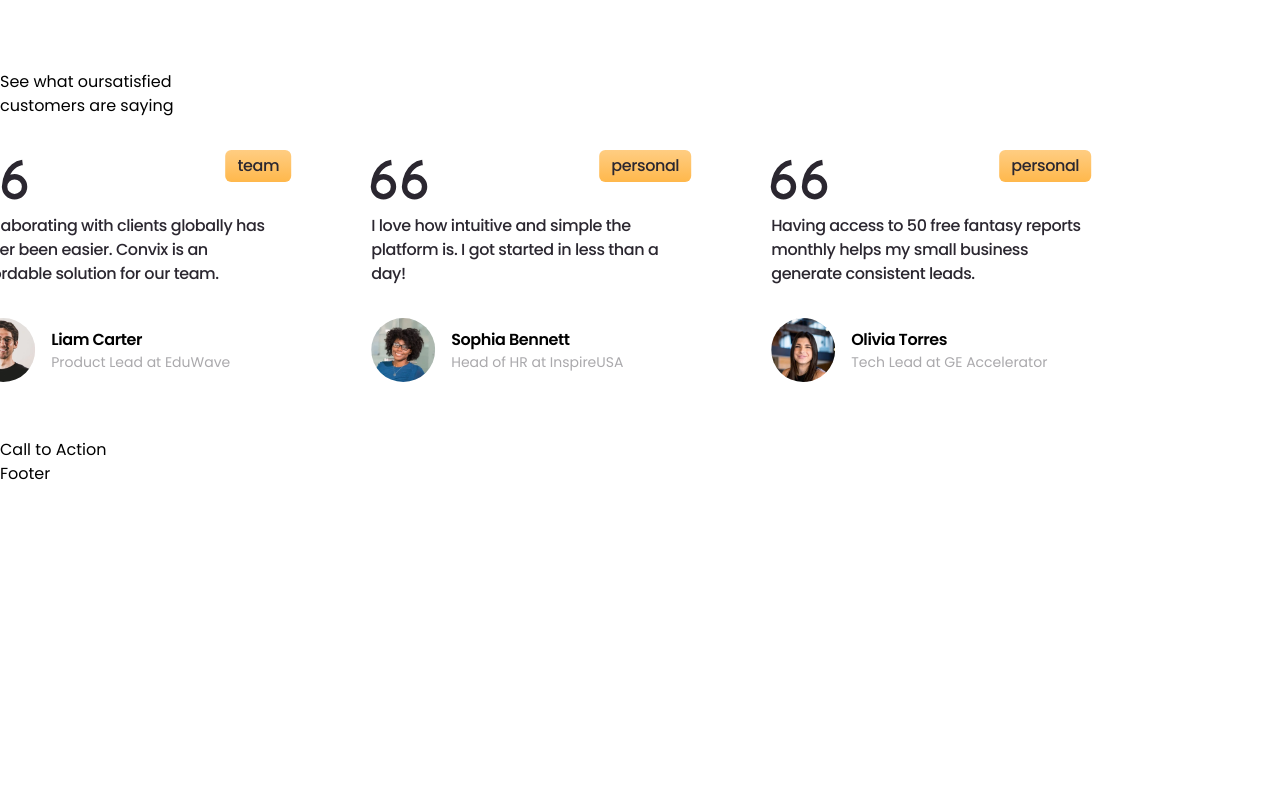
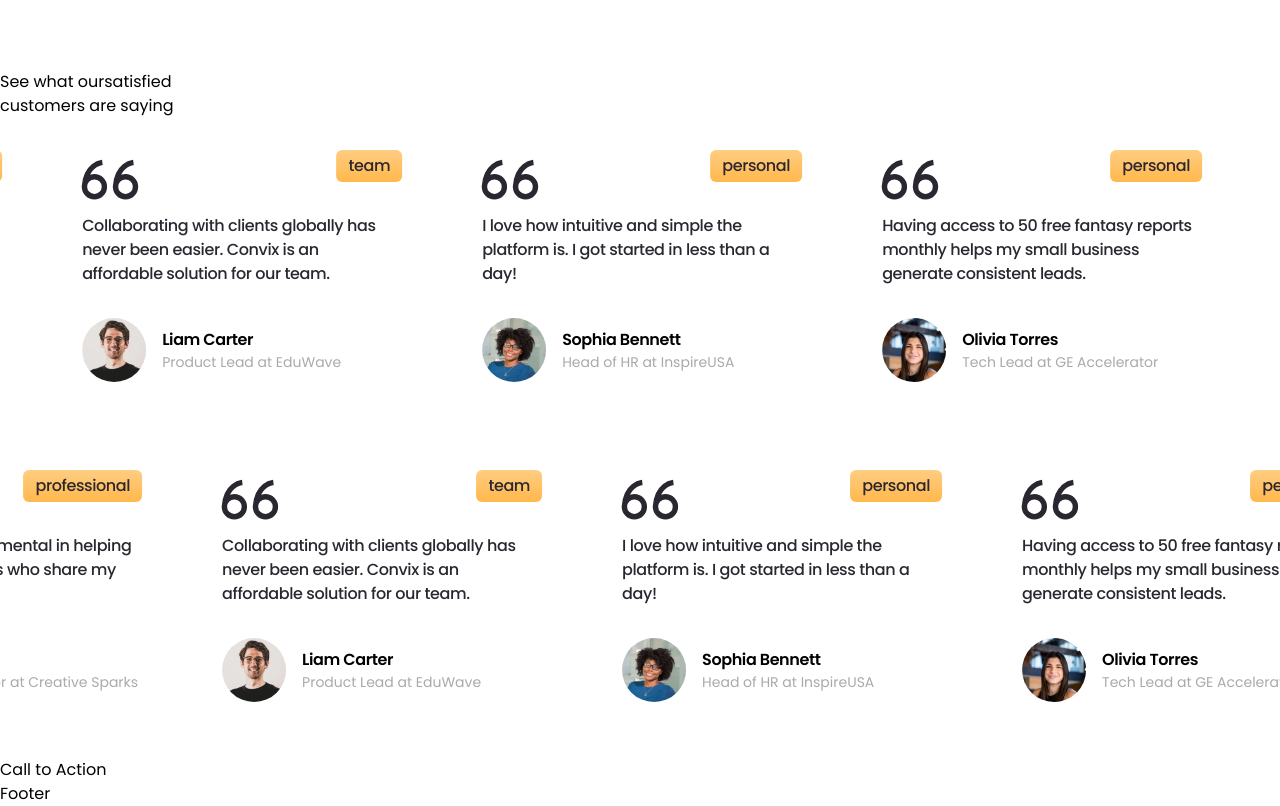
Before and after one commit to SANAPARVEEN-cmd/Convix-Saas-landing-page, a React (Vite) app: page / in a window 1280 px wide. Shown: the part 4092-4898 px from the top of the page. Before the commit the page ends 4578 px from the top, so only its background shows below. Built offline with nearby package versions, Linux system fonts and the light colour scheme; a web font is replaced by a local one.

Commit message:
add new animation reverse slowed in testimonial

```diff
--- a/src/sections/Testimonial/Testimonials.jsx
+++ b/src/sections/Testimonial/Testimonials.jsx
@@ -12,7 +12,24 @@ export default function Testimonials() {
       <div className="relative ">
         <div className="mb-6 overflow-hidden whitespace-nowrap bg-white ">
           <div className="inline-block animate-translate-x-reverse">
-            {testimonials.slice(0, 4).map((testimonial) => (
+            {testimonials.slice(0,4).map((testimonial) => (
+              <Testimonial key={testimonial.name} testimonial={testimonial} />
+            ))}
+          </div>
+          <div className="inline-block animate-translate-x-reverse">
+            {testimonials.slice(0,4).map((testimonial) => (
+              <Testimonial key={testimonial.name} testimonial={testimonial} />
+            ))}
+          </div>
+        </div>
+         <div className="mb-6 overflow-hidden whitespace-nowrap bg-white ">
+          <div className="inline-block animate-translate-x-reverse-slowed">
+            {testimonials.slice(0,4).map((testimonial) => (
+              <Testimonial key={testimonial.name} testimonial={testimonial} />
+            ))}
+          </div>
+          <div className="inline-block animate-translate-x-reverse-slowed">
+            {testimonials.slice(0,4).map((testimonial) => (
               <Testimonial key={testimonial.name} testimonial={testimonial} />
             ))}
           </div>
--- a/tailwind.config.js
+++ b/tailwind.config.js
@@ -37,7 +37,8 @@ export default {
   }
 },
 animation: {
-  "translate-x-reverse": "translate-x-reverse 5s linear infinite",
+  "translate-x-reverse": "translate-x-reverse 30s linear infinite",
+  "translate-x-reverse-slowed": "translate-x-reverse 50s linear infinite",
 }
     },
   },
```
